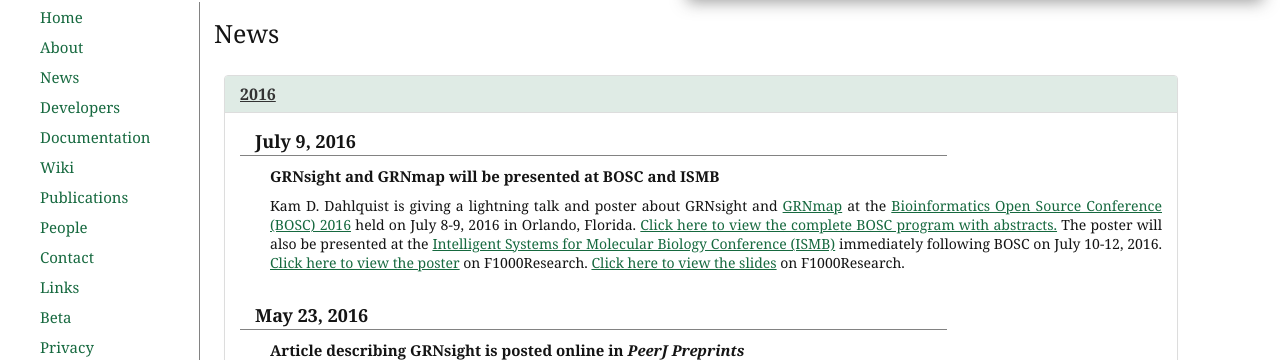
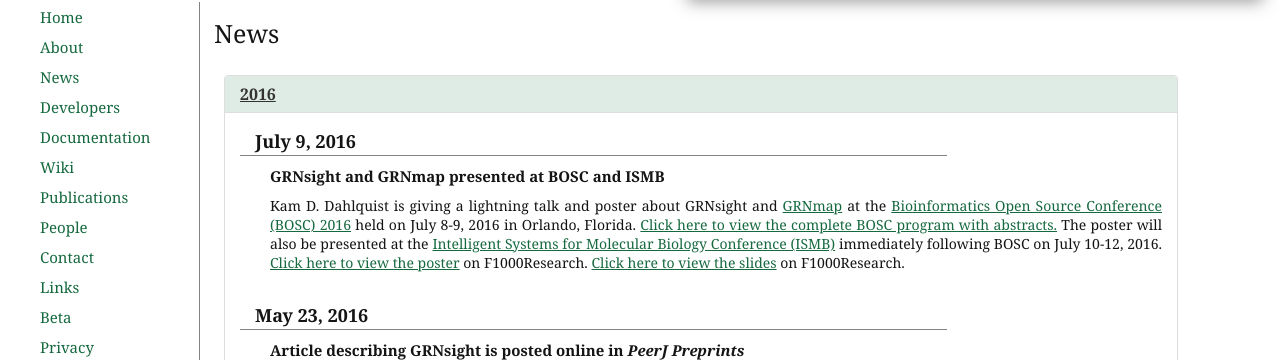
Before and after one commit to dondi/GRNsight, a Jekyll site: the page built from news.html, in a window 1280 px wide. Shown: the part 152-512 px from the top of the page. Built offline with Jekyll 4.4.1, drawn with Linux system fonts in a browser that asks for light colours; nearby versions of some CDN libraries.

Commit message:
change tense of news item

```diff
--- a/news.html
+++ b/news.html
@@ -19,7 +19,7 @@
                         <div id="news2016" class="panel-collapse collapse in">
                             <div class="panel-body">
                                 <p class="newsDate">July 9, 2016</p>
-                                <p class="newsHeader">GRNsight and GRNmap will be presented at BOSC and ISMB</p>
+                                <p class="newsHeader">GRNsight and GRNmap presented at BOSC and ISMB</p>
                                 <p class="newsInfo">Kam D. Dahlquist is giving a lightning talk and poster about GRNsight and <a href="http://kdahlquist.github.io/GRNmap/index.html">GRNmap</a> at the <a href="https://www.open-bio.org/wiki/BOSC_2016">Bioinformatics Open Source Conference (BOSC) 2016</a> held on July 8-9, 2016 in Orlando, Florida.  <a href="https://www.open-bio.org/w/images/2/24/BOSC2016-program4.pdf">Click here to view the complete BOSC program with abstracts.</a>  The poster will also be presented at the <a href="https://www.iscb.org/ismb2016">Intelligent Systems for Molecular Biology Conference (ISMB)</a> immediately following BOSC on July 10-12, 2016. <a href="http://f1000research.com/posters/5-1618">Click here to view the poster</a> on F1000Research.  <a href="http://f1000research.com/slides/5-1637">Click here to view the slides</a> on F1000Research.</p>
 
                                 <p class="newsDate">May 23, 2016</p>
```
